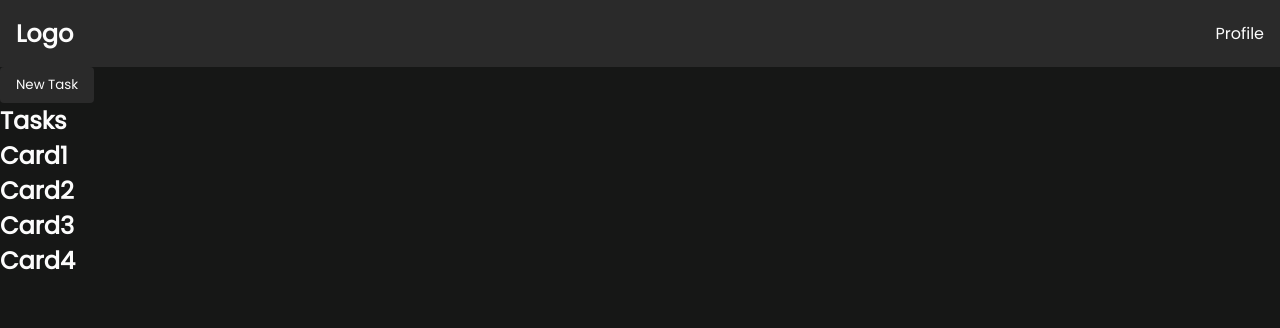
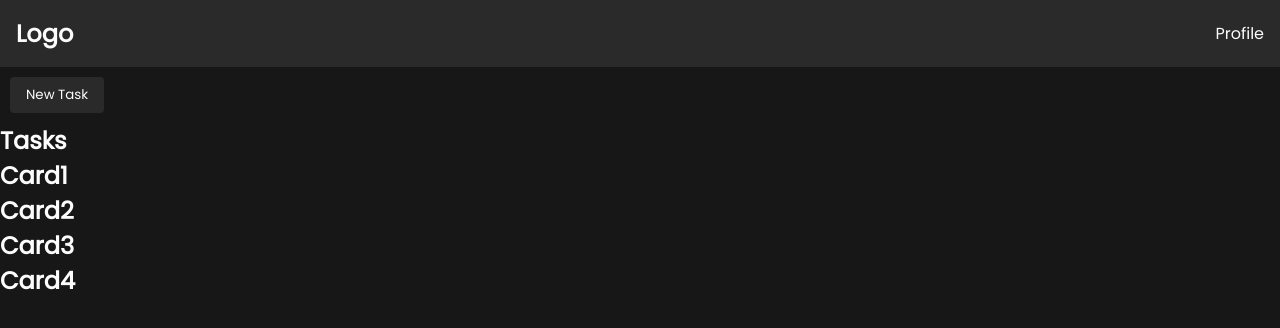
Before and after one commit to Jackson-SM/Vue-ToDoList, a Vue app: page / in a window 1280 px wide. Shown: the top 328 px of the page. Built offline with nearby package versions, Linux system fonts and the light colour scheme.

Commit message:
feat: add new properties and variants in the Button.vue component, only primary so far

```diff
--- a/src/components/Button.vue
+++ b/src/components/Button.vue
@@ -1,25 +1,49 @@
-<script setup lang="ts">
-
+<script lang="ts" setup>
+const props = defineProps<{
+    primary?: boolean;
+}>();
 </script>
 
 <template>
-  <button class="button"><slot></slot></button>
+    <button :class="{ primary: props.primary }" class="button">
+        <slot></slot>
+    </button>
 </template>
 
 <style scoped>
-  .button {
+.button {
     padding: 0.5rem 1rem;
     border: none;
     border-radius: 0.25rem;
     background-color: var(--background-foreground);
     color: var(--text);
-    font-family: 'Poppins', sans-serif;
+    font-family: "Poppins", sans-serif;
     cursor: pointer;
 
-    transition: background-color 0.1s ease;
-  }
+    display: flex;
+    gap: 10px;
+    align-items: center;
 
-  .button:hover {
+    margin: 10px;
+
+    transition: background-color 0.15s ease;
+}
+
+.button:hover {
     background-color: var(--background-hover);
-  }
+}
+
+.button.primary {
+    background-color: var(--primary);
+}
+
+.button.primary:hover {
+    background-color: var(--primary-hover);
+}
 </style>
+
+<script lang="ts">
+export default {
+    name: "ButtonCustom",
+};
+</script>
```
